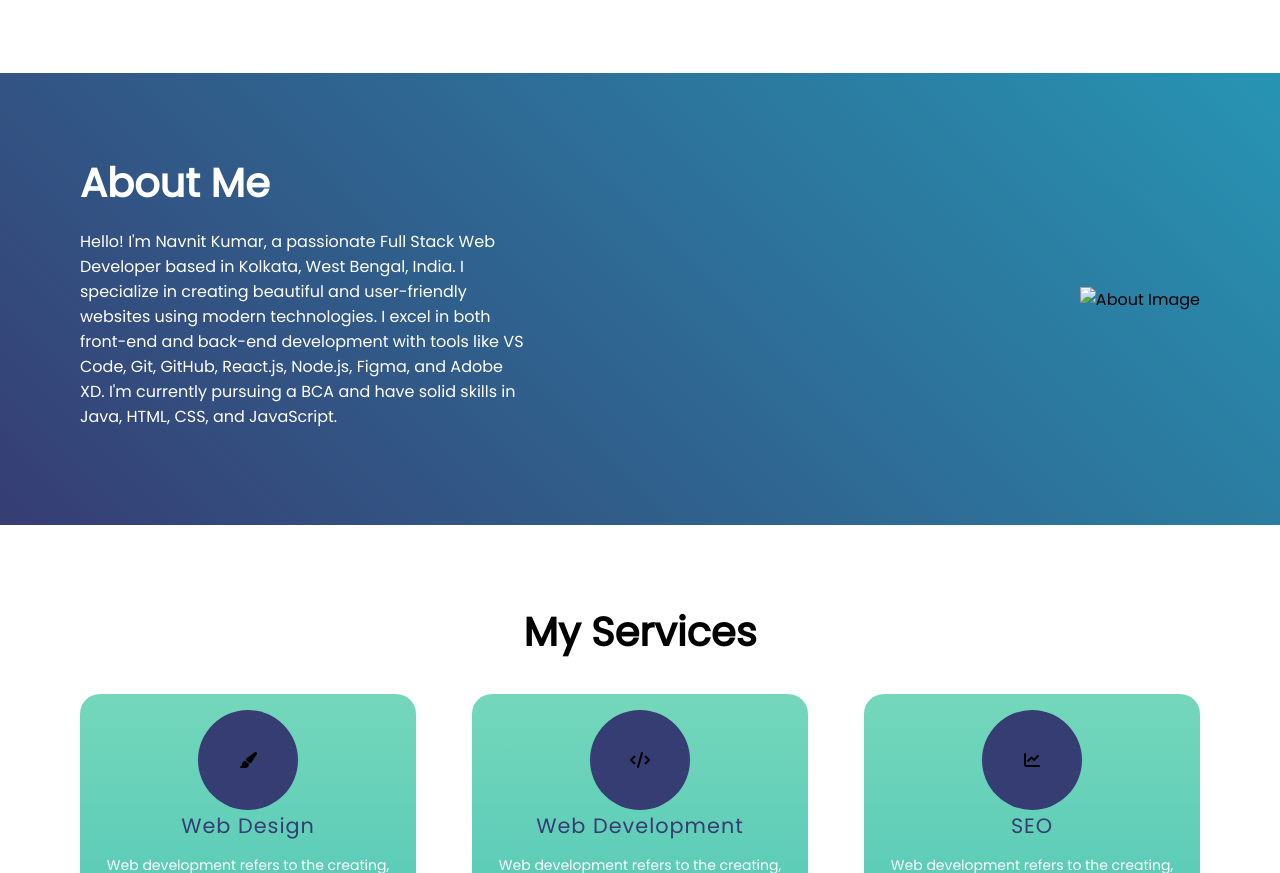
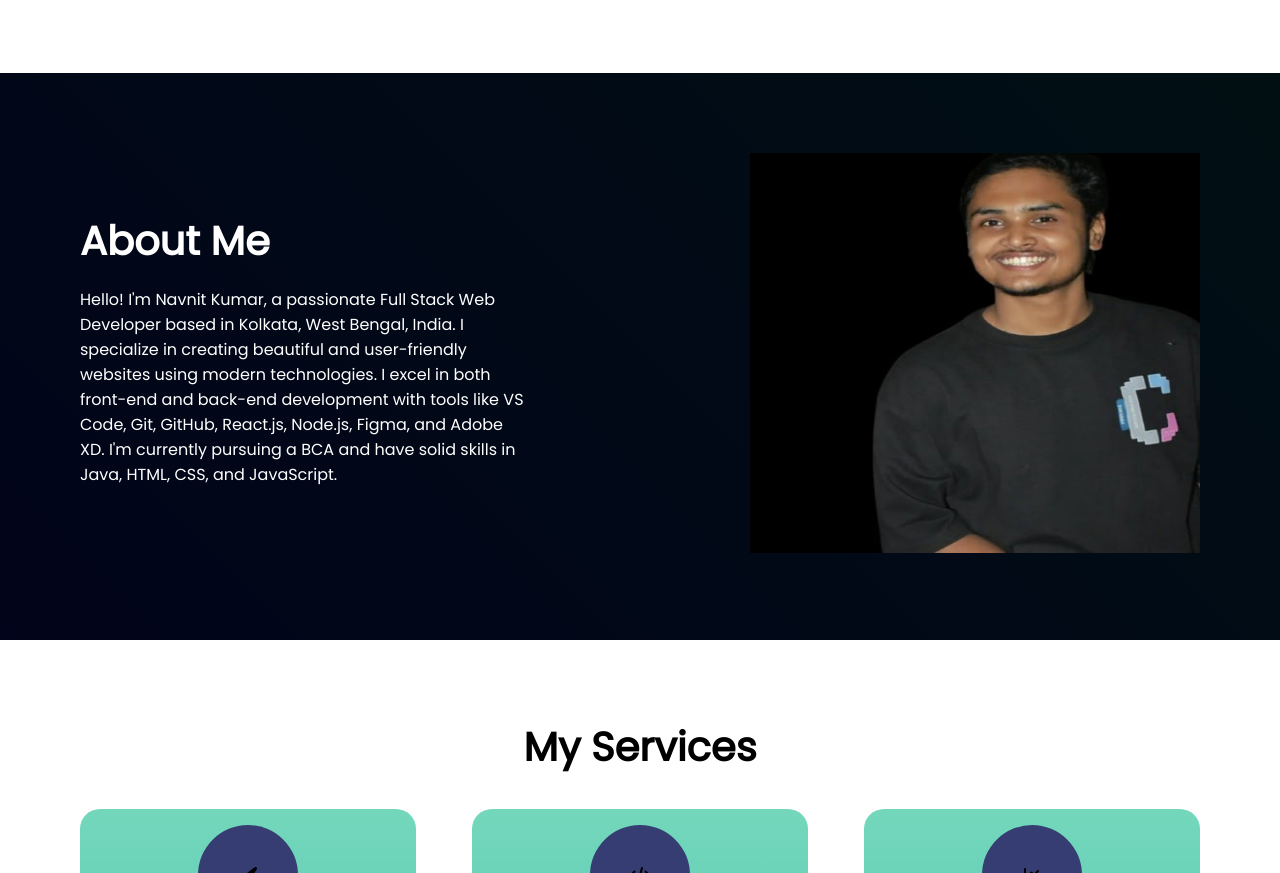
Before and after one commit to navnit84/folio, a plain HTML site: page index.html in a window 1280 px wide. Shown: the part 1340-2213 px from the top of the page. Drawn offline with Linux system fonts and the light colour scheme; a script that the page names is missing.

Commit message:
Add files via upload

```diff
--- a/index.html
+++ b/index.html
@@ -114,7 +114,7 @@
 
         </div>
         <div class="about-image">
-            <img src="./Images/heroImg2.avif" alt="About Image">
+            <img src="image...jpg" height="20" alt="About Image">
         </div>
     </section>
     <!-- Services Section -->
--- a/style.css
+++ b/style.css
@@ -76,7 +76,7 @@ body {
 .about {
     display: flex;
     align-items: center;
-    background-image: linear-gradient(45deg, #363D73, #2794B3);
+    background-image: linear-gradient(45deg, #01041a, #010f13);
     justify-content: space-between;
     width: 100%;
 }
```
Also changed, not shown: Screenshot 2025-06-13 172021.png (added), image...jpg (added).
